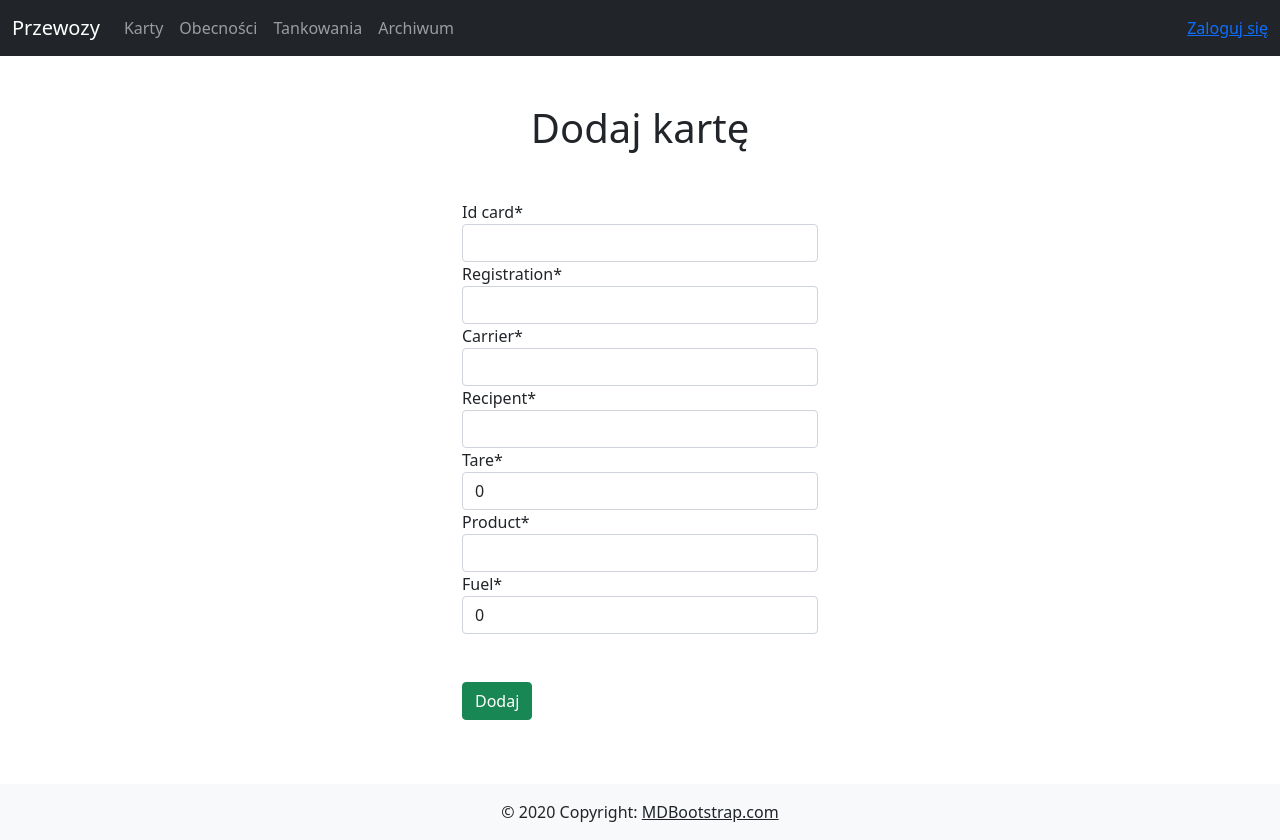
After one commit to LikeaBoooM/przewozy, a Django app: page /view/karty/create/ in a window 1280 px wide. The commit adds this page. Run offline with Django 3.2, Linux system fonts and the light colour scheme; some libraries are stand-ins or nearby versions.

Commit message:
added card delete, refactored code

```diff
--- a/API/forms.py
+++ b/API/forms.py
@@ -30,5 +30,5 @@ class PrzewozForm(forms.ModelForm):
 
 class KartaForm(forms.ModelForm):
     class Meta:
-        model: Karta
+        model = Karta
         fields = '__all__'
--- a/API/models.py
+++ b/API/models.py
@@ -14,6 +14,7 @@ class Przewoz(models.Model):
     def __str__(self):
         return self.plate_number
 
+
 class Karta(models.Model):
     id_card = models.CharField(max_length=100)
     registration = models.CharField(max_length=100)
--- a/API/templates/API/base.html
+++ b/API/templates/API/base.html
@@ -23,18 +23,18 @@
         <div class="collapse navbar-collapse" id="navbarSupportedContent">
             <ul class="navbar-nav me-auto mb-2 mb-lg-0">
                 <li class="nav-item">
-                    <a class="nav-link <?= $page === 'cards' ? ' active' : '' ?>" href="{% url 'karty-update' %}">Karty</a>
+                    <a class="nav-link" href="{% url 'karty-update' %}">Karty</a>
                 </li>
                 <li class="nav-item">
-                    <a class="nav-link <?= $page === 'presence' ? 'active' : '' ?>" href="/obecnosci/">
+                    <a class="nav-link">
                         Obecności
                     </a>
                 </li>
                 <li class="nav-item">
-                    <a class="nav-link <?= $page === 'refueling' ? ' active' : '' ?>" href="/tankowania/">Tankowania</a>
+                    <a class="nav-link">Tankowania</a>
                 </li>
                 <li class="nav-item">
-                    <a class="nav-link <?= $page === 'archive' ? ' active' : '' ?>" href="/archiwum/">Archiwum</a>
+                    <a class="nav-link">Archiwum</a>
                 </li>
             </ul>
             <ul class="navbar-nav ms-auto mb-2 mb-lg-0">
--- /dev/null
+++ b/API/templates/API/card_create.html
@@ -0,0 +1,13 @@
+{% extends 'API/base.html' %}
+{% load crispy_forms_tags %}
+{% block content %}
+<div class="row justify-content-center">
+        <div class="col-md-4">
+            <form method="post" class="mt-5">{% csrf_token %}
+                <h1 class="text-center mb-5">Dodaj kartę</h1>
+                {{ form|crispy }}
+                <button type="submit"  class="btn btn-success mt-5"><i class="fas fa-plus"></i> Dodaj</button>
+            </form>
+        </div>
+    </div>
+{% endblock %}
--- a/API/urls.py
+++ b/API/urls.py
@@ -17,18 +17,21 @@ Including another URLconf
 from django.urls import path, include
 
 import API.views
-from . views import Przewozy, PrzewozID, PrzewozyView, PrzewozyCreateView, PrzewozyDetailView, KartyID, Karty, PrzewozyUpdateView, DeletePrzewoz
+from . views import Przewozy, PrzewozID, PrzewozyView, PrzewozyCreateView, PrzewozyDetailView, KartyID, Karty, \
+    PrzewozyUpdateView, DeletePrzewoz, CardCreateView, CardDeleteView
 
 urlpatterns = [
     path('api/przewozy/', Przewozy.as_view(), name='przewozy'),
     path('api/przewozy/<int:id>/', PrzewozID.as_view(), name='przewozy-id'),
     path('api/karty/', Karty.as_view(), name='karty'),
     path('api/karty/<int:id>/', KartyID.as_view(), name='karty-id'),
-    path('view/karty/update/', API.views.managekarty, name='karty-update'),
     path('view/przewozy/', PrzewozyView.as_view(), name='przewozy-view'),
     path('view/przewozy/<int:pk>/', PrzewozyUpdateView.as_view(), name='przewozy-view'),
     path('view/przewozy/create/', PrzewozyCreateView.as_view(), name='przewozy-view-create'),
     path('view/przewozy/delete/<int:pk>', DeletePrzewoz.as_view(), name='przewozy-view-delete'),
     path('view/przewozy/detail/<int:pk>/', PrzewozyDetailView.as_view(), name='przewozy-view-detail'),
+    path('view/karty/update/', API.views.managekarty, name='karty-update'),
+    path('view/karty/create/', CardCreateView.as_view(), name='karty-create'),
+    path('view/karty/delete/<int:pk>', CardDeleteView.as_view(), name='karty-delete'),
 
 ]
--- a/API/views.py
+++ b/API/views.py
@@ -28,7 +28,7 @@ def manageprzewozy(request):
 def managekarty(request):
     cards = Karta.objects.all()
     KartyFormSet = modelformset_factory(Karta, form=KartaForm)
-    template_name = 'API/karty_update.html'
+    template_name = 'API/card_update.html'
     if request.method == 'POST':
         formset = KartyFormSet(request.POST)
         if formset.is_valid():
@@ -40,6 +40,25 @@ def managekarty(request):
         formset = KartyFormSet()
     context = {'formset': formset}
     return render(request, template_name, context)
+
+
+class CardCreateView(CreateView):
+    model = Karta
+    form_class = KartaForm
+    template_name = 'API/card_create.html'
+
+    def form_valid(self, form):
+        print(form.cleaned_data)
+        return super().form_valid(form)
+
+    def get_success_url(self):
+        return reverse('card-update')
+
+
+class CardDeleteView(DeleteView):
+    model = Karta
+    template_name = 'API/card_delete.html'
+    success_url = '/view/karty/update/'
 
 
 class DeletePrzewoz(DeleteView):
@@ -73,6 +92,7 @@ class KartyID(APIView):
 
 
 class Karty(APIView):
+
     def get(self, request):
         cards = Karta.objects.all()
         serializer = KartaSerializer(cards, many=True)
```
Also changed, not shown: API/templates/API/card_delete.html (added, +18 -0 lines), API/templates/API/card_update.html (added, +45 -0 lines), API/templates/API/karty_update.html (deleted, +0 -84 lines), API/templates/API/przewoz_list.html (+1 -6 lines).
